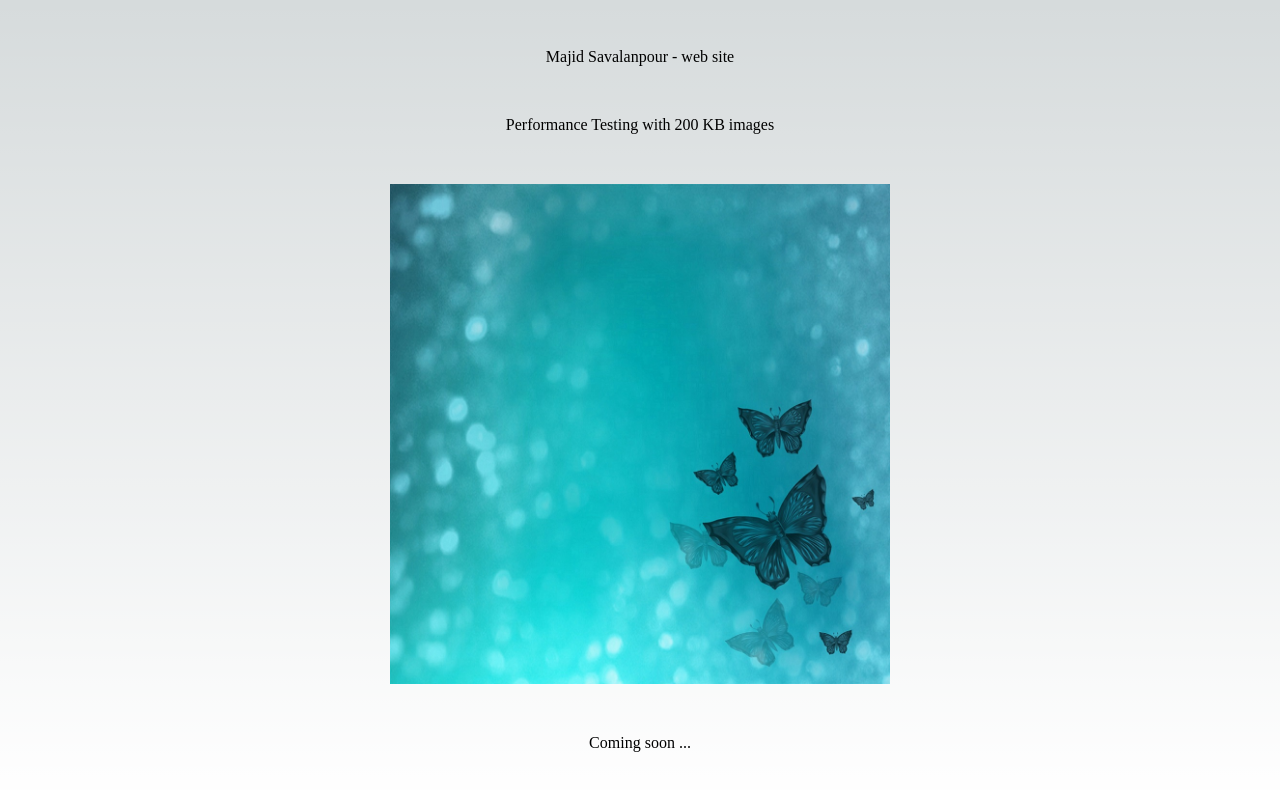
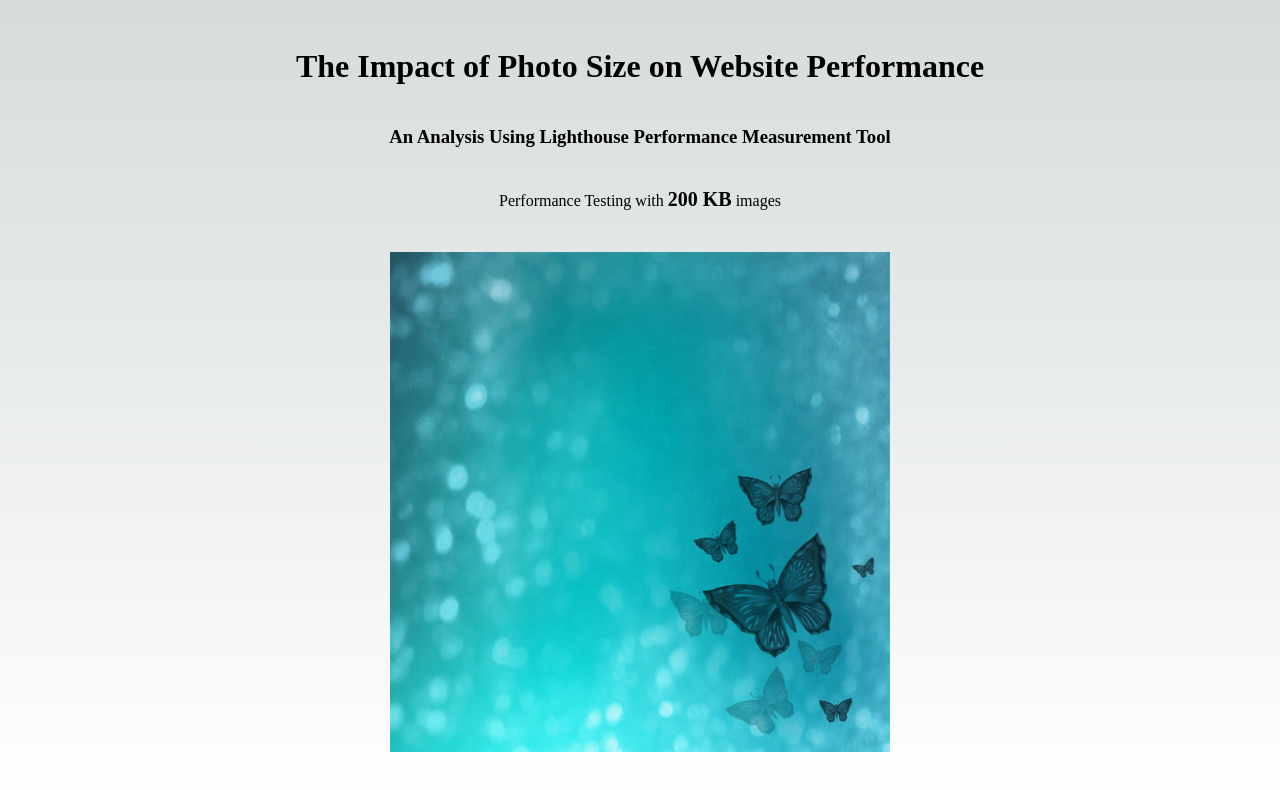
Before and after one commit to savalanpour/performance-image, a Next.js app: page / in a window 1280 px wide. Shown: the top 790 px of the page. Built offline with nearby package versions, Linux system fonts and the light colour scheme.

Commit message:
test image size 200 KB

```diff
--- a/src/pages/index.tsx
+++ b/src/pages/index.tsx
@@ -11,12 +11,15 @@ export default function Home() {
         <link rel="icon" href="/favicon.ico" />
       </Head>
       <main className={styles.main}>
-        <div>Majid Savalanpour - web site </div>
-        <div>Performance Testing with 200 KB images</div>
+        <h1>The Impact of Photo Size on Website Performance</h1>
+        <br/>
+        <h3>An Analysis Using Lighthouse Performance Measurement Tool</h3>
+        <br/>
+        <div>Performance Testing with <b style={{fontSize: "20px"}}>200 KB</b> images</div>
+        <br/>
         <div style={{display: "flex"}}>
           <img src="images/200KB.jpg" width="500"/>
         </div>
-        <div>Coming soon ...</div>
       </main>
     </>
   )
```
